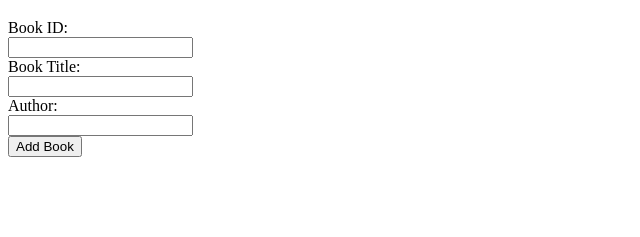
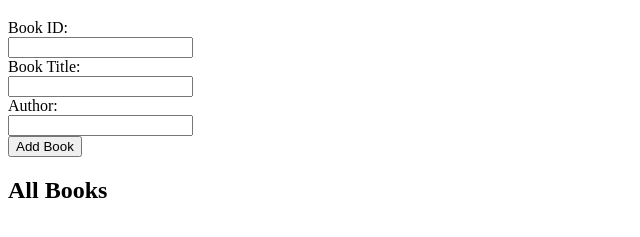
Before and after one commit to suyogbud/JsMicroservice, a plain HTML site: page client/index.html in a window 1280 px wide. Shown: the part 61-298 px from the top of the page, without its empty margins (0-640 px from the left). Drawn offline with Linux system fonts and the light colour scheme.

Commit message:
Added div to show all the books

```diff
--- a/client/index.html
+++ b/client/index.html
@@ -1,14 +1,16 @@
 <!DOCTYPE html>
 <html lang="en">
+
 <head>
     <meta charset="UTF-8">
     <meta name="viewport" content="width=device-width, initial-scale=1.0">
     <title>Book Management System</title>
 </head>
+
 <body>
     <h1>Book Management System</h1>
 
-        <form onsubmit="event.preventDefault(); addBook();">
+    <form onsubmit="event.preventDefault(); addBook();">
         <label for="id">Book ID:</label><br>
         <input type="text" id="id" name="id"><br>
         <label for="title">Book Title:</label><br>
@@ -18,5 +20,10 @@
         <input type="submit" value="Add Book">
     </form>
 
+    <p id="message"></p>
+
+    <h2>All Books</h2>
+    <div id="books"></div>
 </body>
+
 </html>
```
